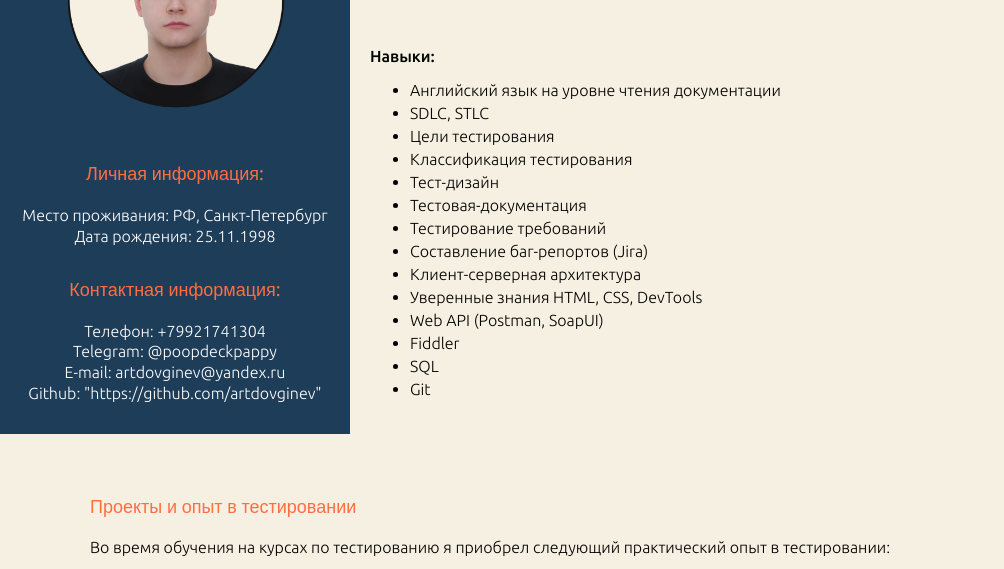
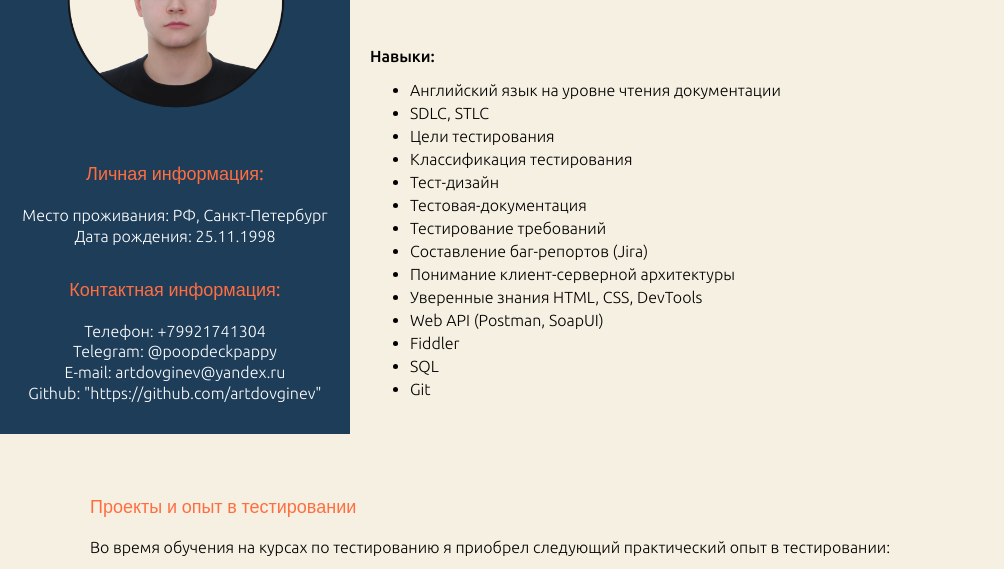
Before and after one commit to artdovginev/portfolio.github.io, a plain HTML site: page index.html in a window 1280 px wide. Shown: the part 152-721 px from the top of the page, without its empty margins (0-1004 px from the left). Drawn offline with nearby package versions, Linux system fonts and the light colour scheme.

Commit message:
Minor change

```diff
--- a/index.html
+++ b/index.html
@@ -43,7 +43,7 @@
                     <li>Тестовая-документация</li>
                     <li>Тестирование требований</li>
                     <li>Составление баг-репортов (Jira)</li>
-                    <li>Клиент-серверная архитектура</li>
+                    <li>Понимание клиент-серверной архитектуры</li>
                     <li>Уверенные знания HTML, CSS, DevTools</li>
                     <li>Web API (Postman, SoapUI)</li>
                     <li>Fiddler </li>
```
